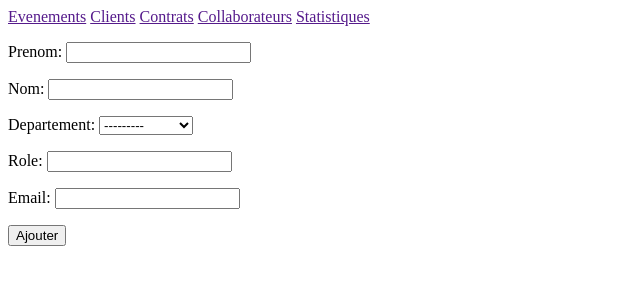
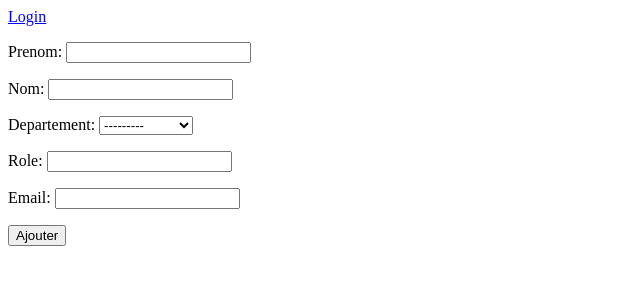
Before and after one commit to lisa367/Epic_Events_Django, a Django app: page /employee/new_entry/ in a window 1280 px wide. Shown: the top 300 px of the page, without its empty margins (0-640 px from the left). Run offline with Django 3.2, Linux system fonts and the light colour scheme.

Commit message:
upated base template

```diff
--- a/epic_events/templates/base.html
+++ b/epic_events/templates/base.html
@@ -1,15 +1,17 @@
 {% load static %}
 <!DOCTYPE html>
 <html lang="en">
+
 <head>
     <meta charset="UTF-8">
     <meta name="viewport" content="width=device-width, initial-scale=1.0">
     <title>{% block title %}Epic Events{% endblock %}</title>
 </head>
+
 <body>
     <nav>
         {% if not request.user.is_authenticated %}
-        <a href="{% url 'index' %}"></a>
+        <a href="{% url 'index' %}">Login</a>
         {% else %}
         <a href="{% url 'employee:homepage' %}">Homepage</a>
         <a href="{% url 'queries' %}">Queries</a>
@@ -18,7 +20,7 @@
         {% endif %}
     </nav>
 
-    {% if not request.user.is_authenticated %}
+    {% if request.user.is_authenticated %}
     <aside class="sidebar left">
         <a href="">{{ request.user.name }}</a>
         <a href="">Evenements</a>
@@ -30,4 +32,5 @@
     {% endif %}
     {% block content %}{% endblock %}
 </body>
+
 </html>
```
